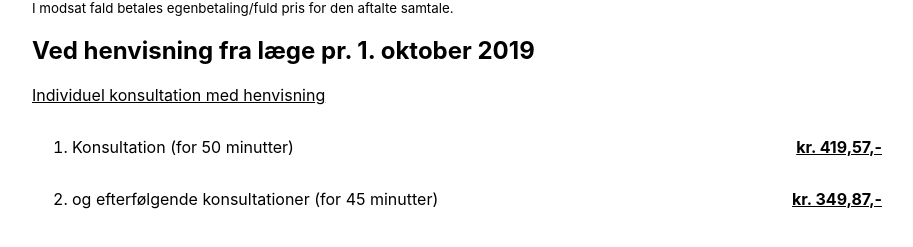
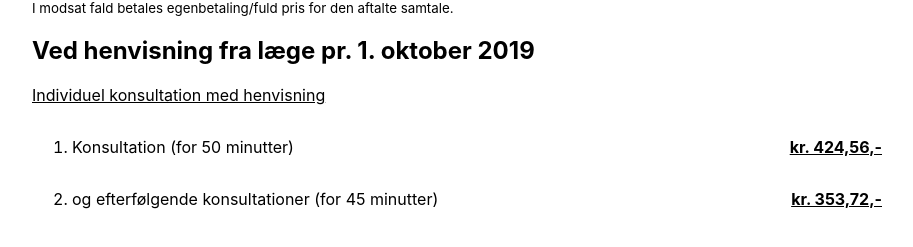
Before and after one commit to PeterHHartmann/Website-Ellen, a React (Create React App) app: page /priser-og-betingelser in a window 1280 px wide. Shown: the part 1195-1442 px from the top of the page, without its empty margins (183-1096 px from the left). Built offline with nearby package versions, Linux system fonts and the light colour scheme.

Commit message:
updated pricing

```diff
--- a/src/components/pages/Pricing.js
+++ b/src/components/pages/Pricing.js
@@ -99,13 +99,13 @@ const Pricing = () => {
                 <li>
                     <div className='custom-li'>
                         <p>Konsultation (for 50 minutter)</p>
-                        <p><b><u>kr. 419,57,-</u></b></p>
+                        <p><b><u>kr. 424,56,-</u></b></p>
                     </div>
                 </li>
                 <li>
                     <div className='custom-li'>
                         <p>og efterfølgende konsultationer (for 45 minutter)</p>
-                        <p><b><u>kr. 349,87,-</u></b></p>
+                        <p><b><u>kr. 353,72,-</u></b></p>
                     </div>
                 </li>
             </ol>
```
